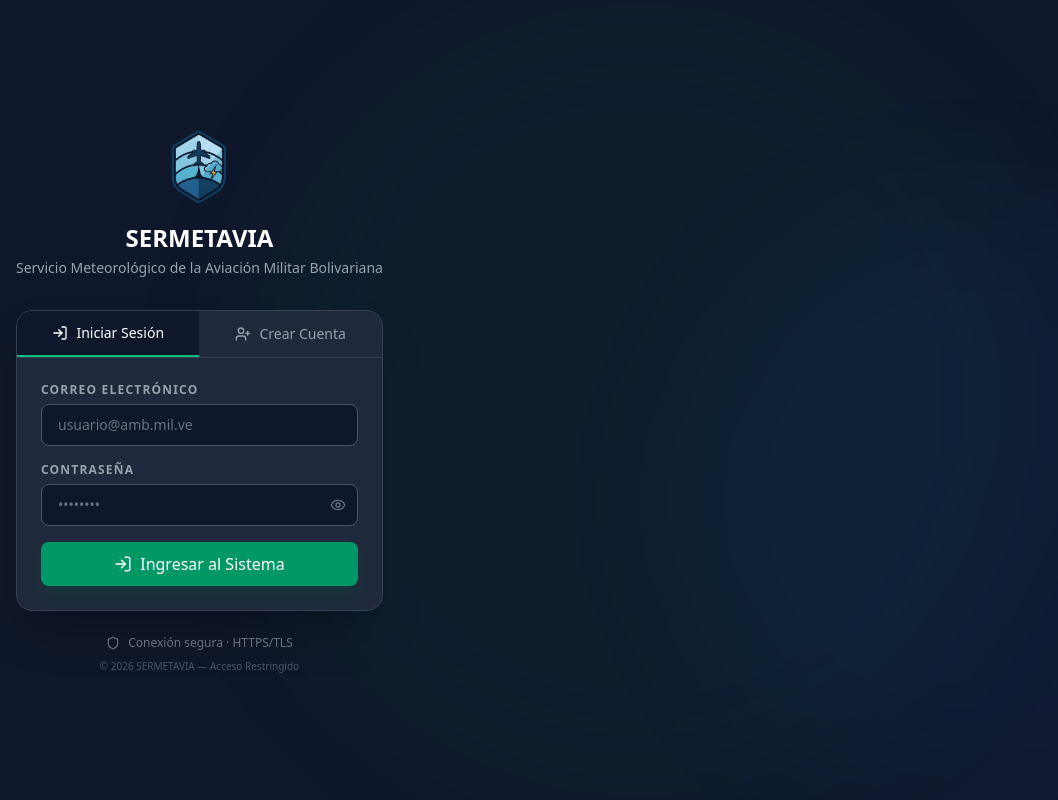
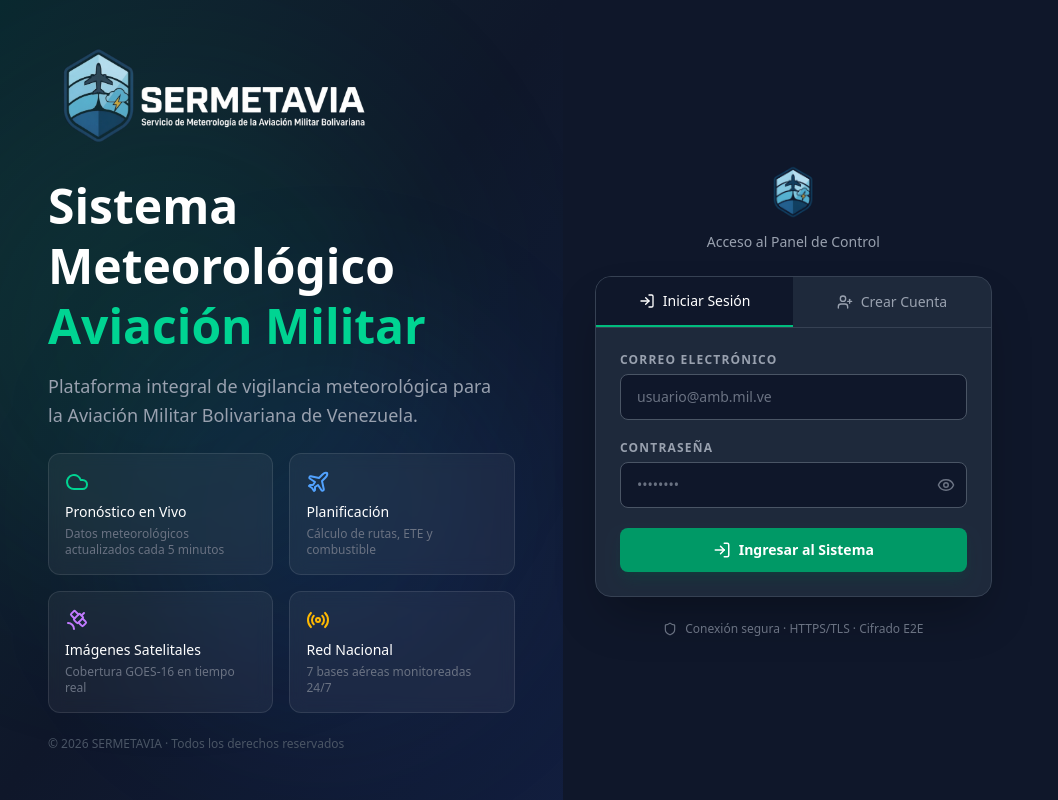
Before and after one commit to luiggiberaldi/app-meteorologico-aviacion-tesis-, a Next.js app: page /login in a window 1280 px wide. Shown: the whole page, without its empty margins (0-1058 px from the left). Built offline with nearby package versions, Linux system fonts and the light colour scheme; no server answers.

Commit message:
ui: login responsivo 2 columnas desktop + mobile centrado

```diff
--- a/src/app/login/page.tsx
+++ b/src/app/login/page.tsx
@@ -3,7 +3,7 @@
 import React, { useState } from 'react';
 import { useAuth } from '@/context/AuthContext';
 import { useRouter } from 'next/navigation';
-import { LogIn, UserPlus, Eye, EyeOff, Shield, AlertCircle, Check } from 'lucide-react';
+import { LogIn, UserPlus, Eye, EyeOff, Shield, AlertCircle, Check, Cloud, Plane, Radio, Satellite } from 'lucide-react';
 
 export default function LoginPage() {
   const { signIn, signUp } = useAuth();
@@ -54,19 +54,75 @@ export default function LoginPage() {
   };
 
   return (
-    <div className="min-h-screen bg-[#0f172a] flex items-center justify-center p-4">
+    <div className="min-h-screen bg-[#0f172a] flex">
+      {/* ─── Panel Izquierdo: Hero / Info (solo desktop) ─── */}
+      <div className="hidden lg:flex lg:w-1/2 xl:w-[55%] relative overflow-hidden flex-col justify-between p-12">
         {/* Fondo decorativo */}
-      <div className="absolute inset-0 overflow-hidden pointer-events-none">
-        <div className="absolute top-0 left-1/2 -translate-x-1/2 w-[800px] h-[800px] bg-emerald-500/5 rounded-full blur-3xl" />
-        <div className="absolute bottom-0 right-0 w-[600px] h-[600px] bg-blue-500/5 rounded-full blur-3xl" />
+        <div className="absolute inset-0 bg-gradient-to-br from-emerald-900/30 via-[#0f172a] to-blue-900/20" />
+        <div className="absolute top-20 -left-20 w-[500px] h-[500px] bg-emerald-500/10 rounded-full blur-[100px]" />
+        <div className="absolute bottom-20 right-10 w-[400px] h-[400px] bg-blue-500/8 rounded-full blur-[80px]" />
+
+        {/* Contenido */}
+        <div className="relative z-10">
+          <img src="/1.png" alt="SERMETAVIA" className="h-24 w-auto object-contain mb-8" />
+          <h1 className="text-4xl xl:text-5xl font-bold text-white leading-tight mb-4">
+            Sistema Meteorológico<br />
+            <span className="text-emerald-400">Aviación Militar</span>
+          </h1>
+          <p className="text-gray-400 text-lg max-w-md leading-relaxed">
+            Plataforma integral de vigilancia meteorológica para la Aviación Militar Bolivariana de Venezuela.
+          </p>
+        </div>
+
+        {/* Features grid */}
+        <div className="relative z-10 grid grid-cols-2 gap-4 max-w-lg">
+          <div className="bg-white/5 backdrop-blur-sm border border-white/10 rounded-xl p-4">
+            <Cloud size={24} className="text-emerald-400 mb-2" />
+            <p className="text-white text-sm font-medium">Pronóstico en Vivo</p>
+            <p className="text-gray-500 text-xs mt-1">Datos meteorológicos actualizados cada 5 minutos</p>
+          </div>
+          <div className="bg-white/5 backdrop-blur-sm border border-white/10 rounded-xl p-4">
+            <Plane size={24} className="text-blue-400 mb-2" />
+            <p className="text-white text-sm font-medium">Planificación</p>
+            <p className="text-gray-500 text-xs mt-1">Cálculo de rutas, ETE y combustible</p>
+          </div>
+          <div className="bg-white/5 backdrop-blur-sm border border-white/10 rounded-xl p-4">
+            <Satellite size={24} className="text-purple-400 mb-2" />
+            <p className="text-white text-sm font-medium">Imágenes Satelitales</p>
+            <p className="text-gray-500 text-xs mt-1">Cobertura GOES-16 en tiempo real</p>
+          </div>
+          <div className="bg-white/5 backdrop-blur-sm border border-white/10 rounded-xl p-4">
+            <Radio size={24} className="text-amber-400 mb-2" />
+            <p className="text-white text-sm font-medium">Red Nacional</p>
+            <p className="text-gray-500 text-xs mt-1">7 bases aéreas monitoreadas 24/7</p>
+          </div>
+        </div>
+
+        {/* Bottom text */}
+        <div className="relative z-10">
+          <p className="text-gray-600 text-xs">© 2026 SERMETAVIA · Todos los derechos reservados</p>
+        </div>
+      </div>
+
+      {/* ─── Panel Derecho: Formulario ─── */}
+      <div className="w-full lg:w-1/2 xl:w-[45%] flex items-center justify-center p-4 sm:p-8">
+        {/* Fondo sutil mobile */}
+        <div className="absolute inset-0 lg:hidden overflow-hidden pointer-events-none">
+          <div className="absolute top-0 left-1/2 -translate-x-1/2 w-[600px] h-[600px] bg-emerald-500/5 rounded-full blur-3xl" />
         </div>
 
         <div className="relative w-full max-w-md">
-        {/* Logo y título */}
-        <div className="text-center mb-8">
-          <img src="/2.png" alt="SERMETAVIA" className="h-20 w-auto mx-auto mb-4 object-contain" />
-          <h1 className="text-2xl font-bold text-white">SERMETAVIA</h1>
-          <p className="text-gray-400 text-sm mt-1">Servicio Meteorológico de la Aviación Militar Bolivariana</p>
+          {/* Logo mobile */}
+          <div className="text-center mb-8 lg:hidden">
+            <img src="/2.png" alt="SERMETAVIA" className="h-16 w-auto mx-auto mb-3 object-contain" />
+            <h1 className="text-xl font-bold text-white">SERMETAVIA</h1>
+            <p className="text-gray-400 text-xs mt-1">Servicio Meteorológico — Aviación Militar Bolivariana</p>
+          </div>
+
+          {/* Logo desktop (más sutil, solo el escudo) */}
+          <div className="hidden lg:block text-center mb-6">
+            <img src="/2.png" alt="SERMETAVIA" className="h-14 w-auto mx-auto mb-3 object-contain" />
+            <p className="text-gray-400 text-sm">Acceso al Panel de Control</p>
           </div>
 
           {/* Card del formulario */}
@@ -75,7 +131,7 @@ export default function LoginPage() {
             <div className="flex border-b border-gray-700">
               <button
                 onClick={() => { setIsRegister(false); setError(null); setSuccess(null); }}
-              className={`flex-1 py-3 text-sm font-medium transition-colors flex items-center justify-center gap-2 ${
+                className={`flex-1 py-3.5 text-sm font-medium transition-colors flex items-center justify-center gap-2 ${
                   !isRegister
                     ? 'text-white bg-[#0f172a] border-b-2 border-emerald-500'
                     : 'text-gray-400 hover:text-white'
@@ -85,7 +141,7 @@ export default function LoginPage() {
               </button>
               <button
                 onClick={() => { setIsRegister(true); setError(null); setSuccess(null); }}
-              className={`flex-1 py-3 text-sm font-medium transition-colors flex items-center justify-center gap-2 ${
+                className={`flex-1 py-3.5 text-sm font-medium transition-colors flex items-center justify-center gap-2 ${
                   isRegister
                     ? 'text-white bg-[#0f172a] border-b-2 border-emerald-500'
                     : 'text-gray-400 hover:text-white'
@@ -95,16 +151,16 @@ export default function LoginPage() {
               </button>
             </div>
 
-          <form onSubmit={handleSubmit} className="p-6 space-y-4">
-            {/* Mensajes de error / éxito */}
+            <form onSubmit={handleSubmit} className="p-6 space-y-5">
+              {/* Mensajes */}
               {error && (
-              <div className="flex items-center gap-2 bg-red-900/30 border border-red-500/40 rounded-lg p-3">
+                <div className="flex items-center gap-2 bg-red-900/30 border border-red-500/40 rounded-lg p-3 animate-in fade-in duration-200">
                   <AlertCircle size={16} className="text-red-400 shrink-0" />
                   <p className="text-sm text-red-300">{error}</p>
                 </div>
               )}
               {success && (
-              <div className="flex items-center gap-2 bg-emerald-900/30 border border-emerald-500/40 rounded-lg p-3">
+                <div className="flex items-center gap-2 bg-emerald-900/30 border border-emerald-500/40 rounded-lg p-3 animate-in fade-in duration-200">
                   <Check size={16} className="text-emerald-400 shrink-0" />
                   <p className="text-sm text-emerald-300">{success}</p>
                 </div>
@@ -121,7 +177,7 @@ export default function LoginPage() {
                     value={fullName}
                     onChange={e => setFullName(e.target.value)}
                     placeholder="Tte. Juan Pérez"
-                  className="w-full bg-[#0f172a] border border-gray-600 rounded-lg px-4 py-2.5 text-sm text-white placeholder-gray-500 focus:outline-none focus:ring-2 focus:ring-emerald-500 focus:border-transparent transition-all"
+                    className="w-full bg-[#0f172a] border border-gray-600 rounded-lg px-4 py-3 text-sm text-white placeholder-gray-500 focus:outline-none focus:ring-2 focus:ring-emerald-500 focus:border-transparent transition-all"
                     required
                   />
                 </div>
@@ -137,7 +193,7 @@ export default function LoginPage() {
                   value={email}
                   onChange={e => setEmail(e.target.value)}
                   placeholder="usuario@amb.mil.ve"
-                className="w-full bg-[#0f172a] border border-gray-600 rounded-lg px-4 py-2.5 text-sm text-white placeholder-gray-500 focus:outline-none focus:ring-2 focus:ring-emerald-500 focus:border-transparent transition-all"
+                  className="w-full bg-[#0f172a] border border-gray-600 rounded-lg px-4 py-3 text-sm text-white placeholder-gray-500 focus:outline-none focus:ring-2 focus:ring-emerald-500 focus:border-transparent transition-all"
                   required
                 />
               </div>
@@ -153,7 +209,7 @@ export default function LoginPage() {
                     value={password}
                     onChange={e => setPassword(e.target.value)}
                     placeholder="••••••••"
-                  className="w-full bg-[#0f172a] border border-gray-600 rounded-lg px-4 py-2.5 pr-10 text-sm text-white placeholder-gray-500 focus:outline-none focus:ring-2 focus:ring-emerald-500 focus:border-transparent transition-all"
+                    className="w-full bg-[#0f172a] border border-gray-600 rounded-lg px-4 py-3 pr-11 text-sm text-white placeholder-gray-500 focus:outline-none focus:ring-2 focus:ring-emerald-500 focus:border-transparent transition-all"
                     required
                     minLength={6}
                   />
@@ -162,11 +218,11 @@ export default function LoginPage() {
                     onClick={() => setShowPassword(!showPassword)}
                     className="absolute right-3 top-1/2 -translate-y-1/2 text-gray-500 hover:text-gray-300 transition-colors"
                   >
-                  {showPassword ? <EyeOff size={16} /> : <Eye size={16} />}
+                    {showPassword ? <EyeOff size={18} /> : <Eye size={18} />}
                   </button>
                 </div>
                 {isRegister && (
-                <p className="text-[11px] text-gray-500 mt-1">Mínimo 6 caracteres</p>
+                  <p className="text-[11px] text-gray-500 mt-1.5">Mínimo 6 caracteres</p>
                 )}
               </div>
 
@@ -174,7 +230,7 @@ export default function LoginPage() {
               <button
                 type="submit"
                 disabled={loading}
-              className="w-full bg-emerald-600 hover:bg-emerald-500 disabled:opacity-50 disabled:cursor-not-allowed text-white font-medium py-2.5 rounded-lg transition-all flex items-center justify-center gap-2 shadow-lg shadow-emerald-900/30"
+                className="w-full bg-emerald-600 hover:bg-emerald-500 disabled:opacity-50 disabled:cursor-not-allowed text-white font-semibold py-3 rounded-lg transition-all flex items-center justify-center gap-2 shadow-lg shadow-emerald-900/30 text-sm"
               >
                 {loading ? (
                   <div className="w-5 h-5 border-2 border-white/30 border-t-white rounded-full animate-spin" />
@@ -191,9 +247,10 @@ export default function LoginPage() {
           <div className="text-center mt-6">
             <div className="flex items-center justify-center gap-2 text-gray-500 text-xs">
               <Shield size={14} />
-            <span>Conexión segura · HTTPS/TLS</span>
+              <span>Conexión segura · HTTPS/TLS · Cifrado E2E</span>
             </div>
-          <p className="text-[10px] text-gray-600 mt-2">© 2026 SERMETAVIA — Acceso Restringido</p>
+            <p className="text-[10px] text-gray-600 mt-2 lg:hidden">© 2026 SERMETAVIA — Acceso Restringido</p>
+          </div>
         </div>
       </div>
     </div>
```
Lines whose indentation alone changed are shown as unchanged.
